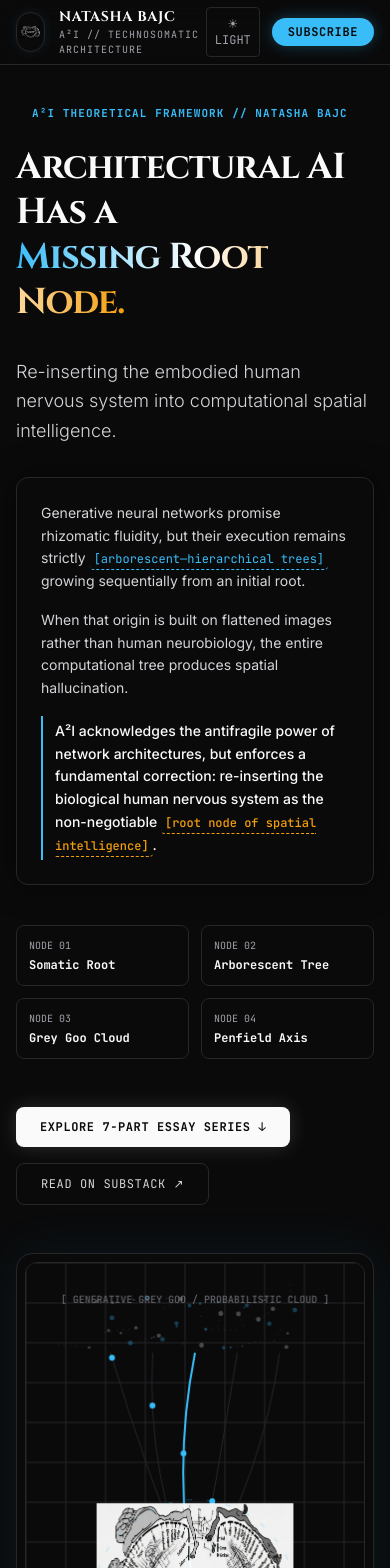
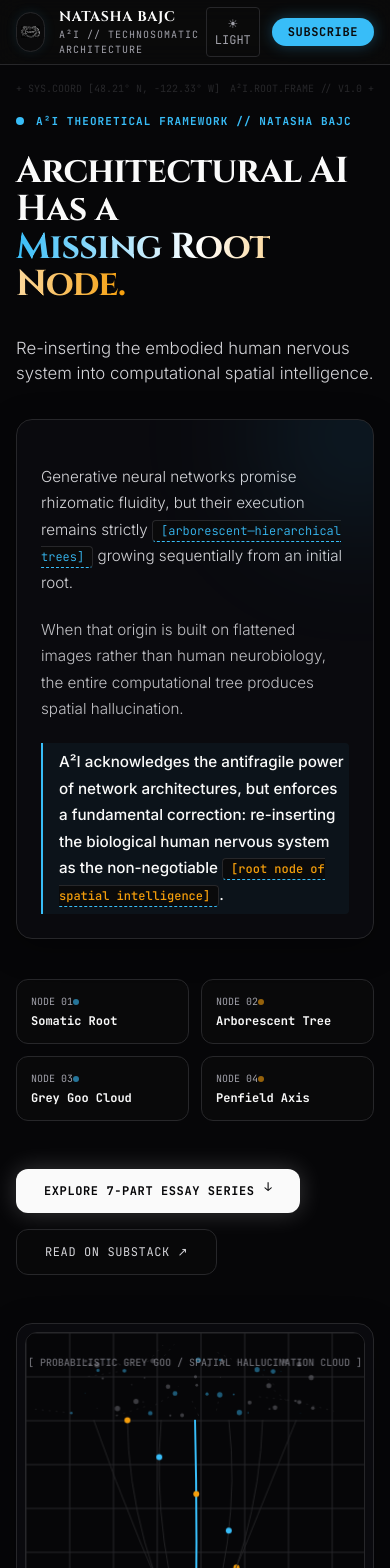
Before and after one commit to nbajc/Technosomatic-writings, a Next.js app: page / in a window 390 px wide. Shown: the top 1568 px of the page. Built offline with nearby package versions, Linux system fonts and the light colour scheme.

Commit message:
Enhance design sophistication: clamp() fluid typography, architectural glassmorphism, dynamic mouse tracking radial lighting, responsive grid layout

```diff
--- a/app/globals.css
+++ b/app/globals.css
@@ -6,11 +6,11 @@
 @tailwind utilities;
 
 :root {
-  --bg-color: #0A0A0B;
+  --bg-color: #060608;
   --text-primary: #FAFAFA;
   --text-muted: #A1A1AA;
   --border-color: #27272A;
-  --card-bg: rgba(18, 18, 21, 0.85);
+  --card-bg: rgba(12, 12, 16, 0.85);
   --accent-cyan: #38BDF8;
   --accent-amber: #F59E0B;
   --accent-gold: #D4AF37;
@@ -33,18 +33,45 @@ body {
   font-family: 'Inter', sans-serif;
   overflow-x: hidden;
   transition: background-color 0.3s ease, color 0.3s ease;
+  background-image:
+    radial-gradient(circle at 50% 0%, rgba(56, 189, 248, 0.05) 0%, transparent 60%),
+    linear-gradient(to right, rgba(39, 39, 42, 0.15) 1px, transparent 1px),
+    linear-gradient(to bottom, rgba(39, 39, 42, 0.15) 1px, transparent 1px);
+  background-size: 100% 100%, 48px 48px, 48px 48px;
+}
+
+/* Fluid Responsive Typography with clamp() */
+.clamp-hero-title {
+  font-size: clamp(2.25rem, 4.5vw + 1rem, 5.25rem);
+  line-height: 1.05;
+  letter-spacing: -0.02em;
+}
+
+.clamp-hero-subtitle {
+  font-size: clamp(1.05rem, 1.5vw + 0.5rem, 1.45rem);
+  line-height: 1.5;
+}
+
+.clamp-essay-title {
+  font-size: clamp(1.25rem, 2vw + 0.5rem, 2.25rem);
+  line-height: 1.25;
+}
+
+.clamp-body-text {
+  font-size: clamp(0.95rem, 0.6vw + 0.75rem, 1.15rem);
+  line-height: 1.75;
 }
 
 /* Custom Scrollbar */
 ::-webkit-scrollbar {
-  width: 6px;
+  width: 5px;
 }
 ::-webkit-scrollbar-track {
-  background: #0A0A0B;
+  background: #060608;
 }
 ::-webkit-scrollbar-thumb {
   background: #27272A;
-  border-radius: 3px;
+  border-radius: 2px;
 }
 ::-webkit-scrollbar-thumb:hover {
   background: #38BDF8;
@@ -61,29 +88,36 @@ body {
   font-family: 'JetBrains Mono', monospace;
 }
 
-/* Custom Glassmorphism */
+/* Sophisticated Glassmorphism & Card Hover */
 .glass-panel {
   background: var(--card-bg);
-  backdrop-filter: blur(12px);
-  -webkit-backdrop-filter: blur(12px);
+  backdrop-filter: blur(16px);
+  -webkit-backdrop-filter: blur(16px);
   border: 1px solid var(--border-color);
+  box-shadow: 0 8px 32px 0 rgba(0, 0, 0, 0.37);
+  transition: transform 0.3s cubic-bezier(0.16, 1, 0.3, 1), border-color 0.3s ease, box-shadow 0.3s ease;
+}
+
+.glass-panel:hover {
+  border-color: rgba(56, 189, 248, 0.4);
+  box-shadow: 0 12px 40px 0 rgba(56, 189, 248, 0.1);
 }
 
 .glass-header {
-  background: rgba(10, 10, 11, 0.85);
-  backdrop-filter: blur(16px);
-  -webkit-backdrop-filter: blur(16px);
+  background: rgba(6, 6, 8, 0.85);
+  backdrop-filter: blur(20px);
+  -webkit-backdrop-filter: blur(20px);
   border-bottom: 1px solid var(--border-color);
 }
 
 /* Callout Text Pulse */
 @keyframes traceGlow {
   0%, 100% {
-    text-shadow: 0 0 4px rgba(56, 189, 248, 0.4);
+    text-shadow: 0 0 6px rgba(56, 189, 248, 0.6);
     color: #38BDF8;
   }
   50% {
-    text-shadow: 0 0 12px rgba(245, 158, 11, 0.8);
+    text-shadow: 0 0 14px rgba(245, 158, 11, 0.8);
     color: #F59E0B;
   }
 }
@@ -91,18 +125,18 @@ body {
 .callout-highlight {
   cursor: pointer;
   border-bottom: 1px dashed var(--accent-cyan);
-  transition: all 0.2s ease;
+  transition: all 0.25s cubic-bezier(0.16, 1, 0.3, 1);
 }
 .callout-highlight:hover, .callout-highlight.active {
   animation: traceGlow 2s infinite ease-in-out;
   border-bottom-style: solid;
-  background: rgba(56, 189, 248, 0.1);
-  padding: 0 4px;
-  border-radius: 2px;
+  background: rgba(56, 189, 248, 0.12);
+  padding: 2px 6px;
+  border-radius: 3px;
 }
 
 /* Selection */
 ::selection {
-  background: rgba(56, 189, 248, 0.3);
+  background: rgba(56, 189, 248, 0.35);
   color: #FAFAFA;
 }
--- a/components/HeroSection.tsx
+++ b/components/HeroSection.tsx
@@ -11,56 +11,73 @@ export const HeroSection: React.FC<HeroSectionProps> = ({ onExploreClick }) => {
   const [activeNode, setActiveNode] = useState<string | null>(null);
 
   return (
-    <section className="relative w-full min-h-[90vh] pt-10 pb-20 px-4 sm:px-6 lg:px-8 max-w-7xl mx-auto flex flex-col justify-center bg-[#0A0A0B]">
+    <section className="relative w-full min-h-[92vh] pt-12 pb-24 px-4 sm:px-6 lg:px-8 max-w-7xl mx-auto flex flex-col justify-center bg-[#060608]">
+
+      {/* Architectural Grid Corner Crosshairs */}
+      <div className="absolute top-4 left-4 text-[#27272A] font-mono-code text-[10px] select-none pointer-events-none">
+        + SYS.COORD [48.21° N, -122.33° W]
+      </div>
+      <div className="absolute top-4 right-4 text-[#27272A] font-mono-code text-[10px] select-none pointer-events-none">
+        A²I.ROOT.FRAME // V1.0 +
+      </div>
 
       {/* Top Academic Tag */}
-      <div className="flex items-center space-x-2 text-xs font-mono-code text-[#38BDF8] mb-6">
-        <span className="inline-block w-2 h-2 rounded-full bg-[#38BDF8] animate-ping" />
+      <div className="flex items-center space-x-3 text-xs font-mono-code text-[#38BDF8] mb-6">
+        <span className="relative flex h-2 w-2">
+          <span className="animate-ping absolute inline-flex h-full w-full rounded-full bg-[#38BDF8] opacity-75"></span>
+          <span className="relative inline-flex rounded-full h-2 w-2 bg-[#38BDF8]"></span>
+        </span>
         <span className="tracking-widest uppercase text-[11px] font-semibold">
           A²I Theoretical Framework // Natasha Bajc
         </span>
       </div>
 
-      <div className="grid grid-cols-1 lg:grid-cols-12 gap-12 items-center">
+      <div className="grid grid-cols-1 lg:grid-cols-12 gap-12 lg:gap-16 items-center">
 
         {/* Left Column: Text & Exact Revised Hero Manifesto Copy */}
         <div className="lg:col-span-7 space-y-8">
 
-          {/* Main Headline */}
-          <h1 className="text-4xl sm:text-6xl font-cinzel font-bold leading-tight tracking-tight text-[#FAFAFA]">
+          {/* Main Headline with clamp() Fluid Typography */}
+          <h1 className="clamp-hero-title font-cinzel font-bold text-[#FAFAFA] tracking-tight">
             Architectural AI Has a <br />
             <span className="text-transparent bg-clip-text bg-gradient-to-r from-[#38BDF8] via-white to-[#F59E0B]">
               Missing Root Node.
             </span>
           </h1>
 
-          {/* Sub-headline */}
-          <p className="text-lg sm:text-xl font-sans text-zinc-300 font-light leading-relaxed">
+          {/* Sub-headline with clamp() Fluid Typography */}
+          <p className="clamp-hero-subtitle font-sans text-zinc-300 font-light leading-relaxed">
             Re-inserting the embodied human nervous system into computational spatial intelligence.
           </p>
 
           {/* Revised Hero Manifesto Statement */}
-          <div className="p-6 rounded-xl bg-[#0A0A0B] border border-[#27272A] space-y-4 text-sm sm:text-base leading-relaxed text-zinc-300 shadow-[0_0_30px_rgba(0,0,0,0.5)]">
-            <p>
+          <div className="p-6 sm:p-8 rounded-2xl glass-panel border border-[#27272A] space-y-5 text-zinc-300 relative overflow-hidden group">
+
+            {/* Subtle Gradient Glow Accent */}
+            <div className="absolute -right-20 -top-20 w-48 h-48 bg-[#38BDF8]/10 rounded-full blur-3xl pointer-events-none group-hover:bg-[#38BDF8]/20 transition-all duration-500" />
+
+            <p className="clamp-body-text font-sans leading-relaxed font-light">
               Generative neural networks promise rhizomatic fluidity, but their execution remains strictly{' '}
               <span
                 onMouseEnter={() => setActiveNode('Arborescent')}
                 onMouseLeave={() => setActiveNode(null)}
-                className="cursor-pointer border-b border-dashed border-[#38BDF8] text-[#38BDF8] font-mono-code text-xs px-1 py-0.5 rounded hover:bg-[#38BDF8]/10 transition-colors"
+                className="callout-highlight text-[#38BDF8] font-mono-code text-xs px-2 py-0.5 rounded border border-[#27272A] bg-[#0A0A0B]"
               >
                 [arborescent—hierarchical trees]
               </span>{' '}
               growing sequentially from an initial root.
             </p>
-            <p>
+
+            <p className="clamp-body-text font-sans leading-relaxed font-light text-zinc-300/90">
               When that origin is built on flattened images rather than human neurobiology, the entire computational tree produces spatial hallucination.
             </p>
-            <p className="text-[#FAFAFA] font-medium border-l-2 border-[#38BDF8] pl-3 py-1">
+
+            <p className="clamp-body-text font-sans text-[#FAFAFA] font-medium border-l-2 border-[#38BDF8] pl-4 py-1.5 bg-[#38BDF8]/5 rounded-r">
               A²I acknowledges the antifragile power of network architectures, but enforces a fundamental correction: re-inserting the biological human nervous system as the non-negotiable{' '}
               <span
                 onMouseEnter={() => setActiveNode('RootNode')}
                 onMouseLeave={() => setActiveNode(null)}
-                className="cursor-pointer border-b border-dashed border-[#F59E0B] text-[#F59E0B] font-mono-code text-xs px-1 py-0.5 rounded hover:bg-[#F59E0B]/10 transition-colors"
+                className="callout-highlight text-[#F59E0B] font-mono-code text-xs px-2 py-0.5 rounded border border-[#27272A] bg-[#0A0A0B]"
               >
                 [root node of spatial intelligence]
               </span>.
@@ -72,10 +89,11 @@ export const HeroSection: React.FC<HeroSectionProps> = ({ onExploreClick }) => {
             <button
               onMouseEnter={() => setActiveNode('RootNode')}
               onMouseLeave={() => setActiveNode(null)}
-              className="p-3 rounded-lg border border-[#27272A] bg-[#0A0A0B] hover:border-[#38BDF8] transition-all flex flex-col space-y-1 text-left group"
+              className="p-3.5 rounded-xl border border-[#27272A] bg-[#0A0A0B]/80 hover:border-[#38BDF8] transition-all flex flex-col space-y-1 text-left group hover:shadow-[0_0_20px_rgba(56,189,248,0.15)]"
             >
               <div className="flex items-center justify-between text-[#A1A1AA] group-hover:text-[#38BDF8]">
                 <span className="text-[10px] font-mono-code">NODE 01</span>
+                <span className="w-1.5 h-1.5 rounded-full bg-[#38BDF8] opacity-60 group-hover:opacity-100" />
               </div>
               <span className="text-xs font-mono-code font-semibold text-[#FAFAFA] group-hover:text-[#38BDF8]">
                 Somatic Root
@@ -85,10 +103,11 @@ export const HeroSection: React.FC<HeroSectionProps> = ({ onExploreClick }) => {
             <button
               onMouseEnter={() => setActiveNode('Arborescent')}
               onMouseLeave={() => setActiveNode(null)}
-              className="p-3 rounded-lg border border-[#27272A] bg-[#0A0A0B] hover:border-[#F59E0B] transition-all flex flex-col space-y-1 text-left group"
+              className="p-3.5 rounded-xl border border-[#27272A] bg-[#0A0A0B]/80 hover:border-[#F59E0B] transition-all flex flex-col space-y-1 text-left group hover:shadow-[0_0_20px_rgba(245,158,11,0.15)]"
             >
               <div className="flex items-center justify-between text-[#A1A1AA] group-hover:text-[#F59E0B]">
                 <span className="text-[10px] font-mono-code">NODE 02</span>
+                <span className="w-1.5 h-1.5 rounded-full bg-[#F59E0B] opacity-60 group-hover:opacity-100" />
               </div>
               <span className="text-xs font-mono-code font-semibold text-[#FAFAFA] group-hover:text-[#F59E0B]">
                 Arborescent Tree
@@ -98,10 +117,11 @@ export const HeroSection: React.FC<HeroSectionProps> = ({ onExploreClick }) => {
             <button
               onMouseEnter={() => setActiveNode('GreyGoo')}
               onMouseLeave={() => setActiveNode(null)}
-              className="p-3 rounded-lg border border-[#27272A] bg-[#0A0A0B] hover:border-[#38BDF8] transition-all flex flex-col space-y-1 text-left group"
+              className="p-3.5 rounded-xl border border-[#27272A] bg-[#0A0A0B]/80 hover:border-[#38BDF8] transition-all flex flex-col space-y-1 text-left group hover:shadow-[0_0_20px_rgba(56,189,248,0.15)]"
             >
               <div className="flex items-center justify-between text-[#A1A1AA] group-hover:text-[#38BDF8]">
                 <span className="text-[10px] font-mono-code">NODE 03</span>
+                <span className="w-1.5 h-1.5 rounded-full bg-[#38BDF8] opacity-60 group-hover:opacity-100" />
               </div>
               <span className="text-xs font-mono-code font-semibold text-[#FAFAFA] group-hover:text-[#38BDF8]">
                 Grey Goo Cloud
@@ -111,10 +131,11 @@ export const HeroSection: React.FC<HeroSectionProps> = ({ onExploreClick }) => {
             <button
               onMouseEnter={() => setActiveNode('Homunculus')}
               onMouseLeave={() => setActiveNode(null)}
-              className="p-3 rounded-lg border border-[#27272A] bg-[#0A0A0B] hover:border-[#F59E0B] transition-all flex flex-col space-y-1 text-left group"
+              className="p-3.5 rounded-xl border border-[#27272A] bg-[#0A0A0B]/80 hover:border-[#F59E0B] transition-all flex flex-col space-y-1 text-left group hover:shadow-[0_0_20px_rgba(245,158,11,0.15)]"
             >
               <div className="flex items-center justify-between text-[#A1A1AA] group-hover:text-[#F59E0B]">
                 <span className="text-[10px] font-mono-code">NODE 04</span>
+                <span className="w-1.5 h-1.5 rounded-full bg-[#F59E0B] opacity-60 group-hover:opacity-100" />
               </div>
               <span className="text-xs font-mono-code font-semibold text-[#FAFAFA] group-hover:text-[#F59E0B]">
                 Penfield Axis
@@ -126,17 +147,17 @@ export const HeroSection: React.FC<HeroSectionProps> = ({ onExploreClick }) => {
           <div className="flex flex-wrap items-center gap-4 pt-4">
             <button
               onClick={onExploreClick}
-              className="px-6 py-3 rounded-lg bg-[#FAFAFA] text-[#0A0A0B] font-mono-code font-semibold text-xs tracking-wider flex items-center space-x-2 hover:bg-[#38BDF8] transition-all shadow-[0_0_20px_rgba(255,255,255,0.15)] hover:shadow-[0_0_25px_rgba(56,189,248,0.4)]"
+              className="px-7 py-3.5 rounded-xl bg-[#FAFAFA] text-[#060608] font-mono-code font-semibold text-xs tracking-wider flex items-center space-x-2.5 hover:bg-[#38BDF8] transition-all shadow-[0_0_25px_rgba(255,255,255,0.2)] hover:shadow-[0_0_30px_rgba(56,189,248,0.5)] transform hover:-translate-y-0.5"
             >
               <span>EXPLORE 7-PART ESSAY SERIES</span>
-              <span>↓</span>
+              <span className="animate-bounce">↓</span>
             </button>
 
             <a
               href="https://substack.com/@natashabajc"
               target="_blank"
               rel="noopener noreferrer"
-              className="px-6 py-3 rounded-lg border border-[#27272A] hover:border-[#F59E0B] text-zinc-300 hover:text-[#F59E0B] font-mono-code text-xs tracking-wider transition-all"
+              className="px-7 py-3.5 rounded-xl border border-[#27272A] bg-[#0A0A0B]/50 hover:border-[#F59E0B] text-zinc-300 hover:text-[#F59E0B] font-mono-code text-xs tracking-wider transition-all transform hover:-translate-y-0.5"
             >
               READ ON SUBSTACK ↗
             </a>
@@ -146,7 +167,7 @@ export const HeroSection: React.FC<HeroSectionProps> = ({ onExploreClick }) => {
 
         {/* Right Column: Arborescent Canvas Graphic with Technosomatic Logo Asset */}
         <div className="lg:col-span-5 relative">
-          <div className="relative rounded-2xl bg-[#0A0A0B] p-2 border border-[#27272A] shadow-[0_0_50px_rgba(56,189,248,0.08)]">
+          <div className="relative rounded-2xl glass-panel p-2 border border-[#27272A] shadow-[0_0_60px_rgba(56,189,248,0.12)]">
             <HomunculusCanvas activeNode={activeNode} />
           </div>
         </div>
```
Also changed, not shown: components/HomunculusCanvas.tsx (+57 -37 lines).
